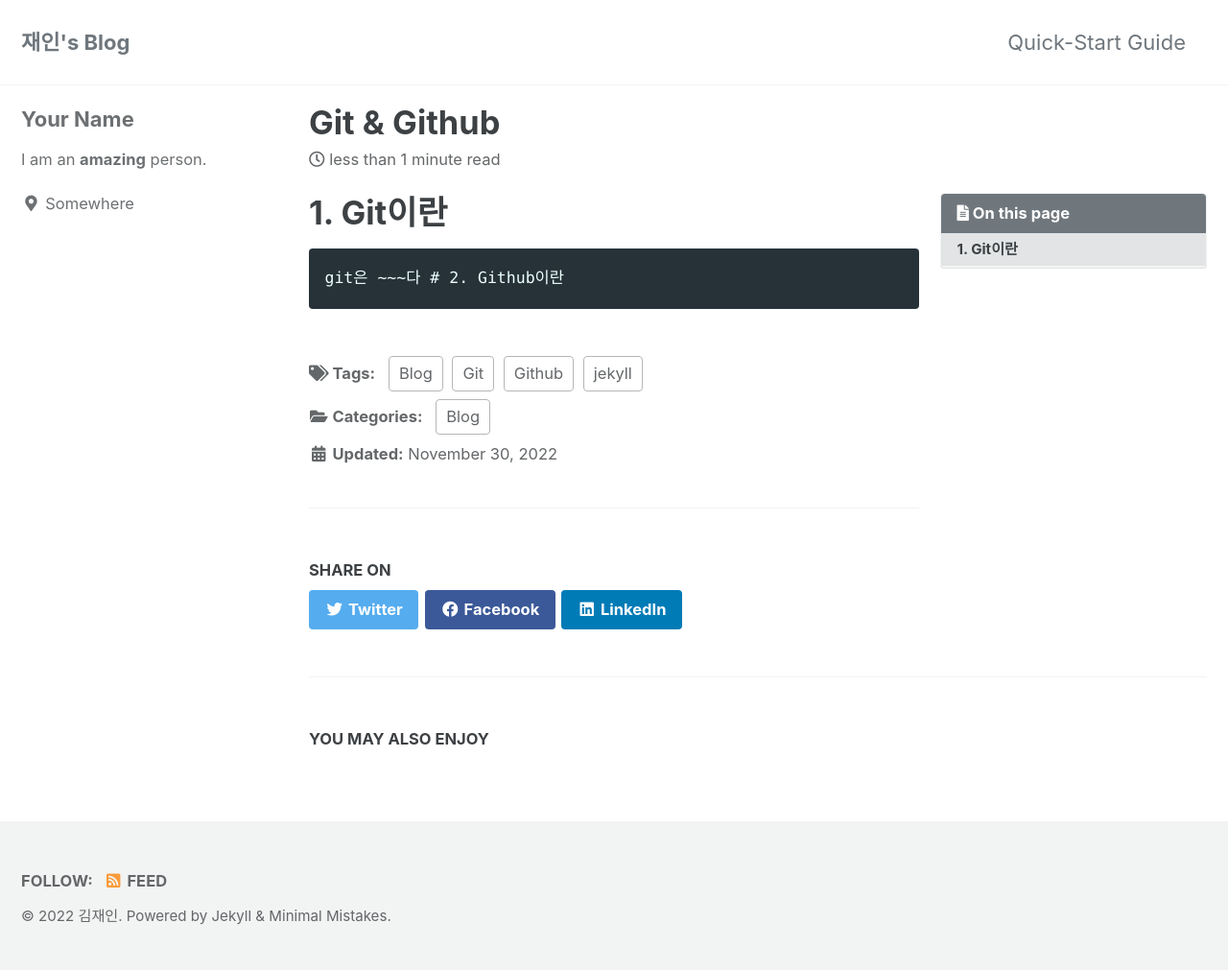
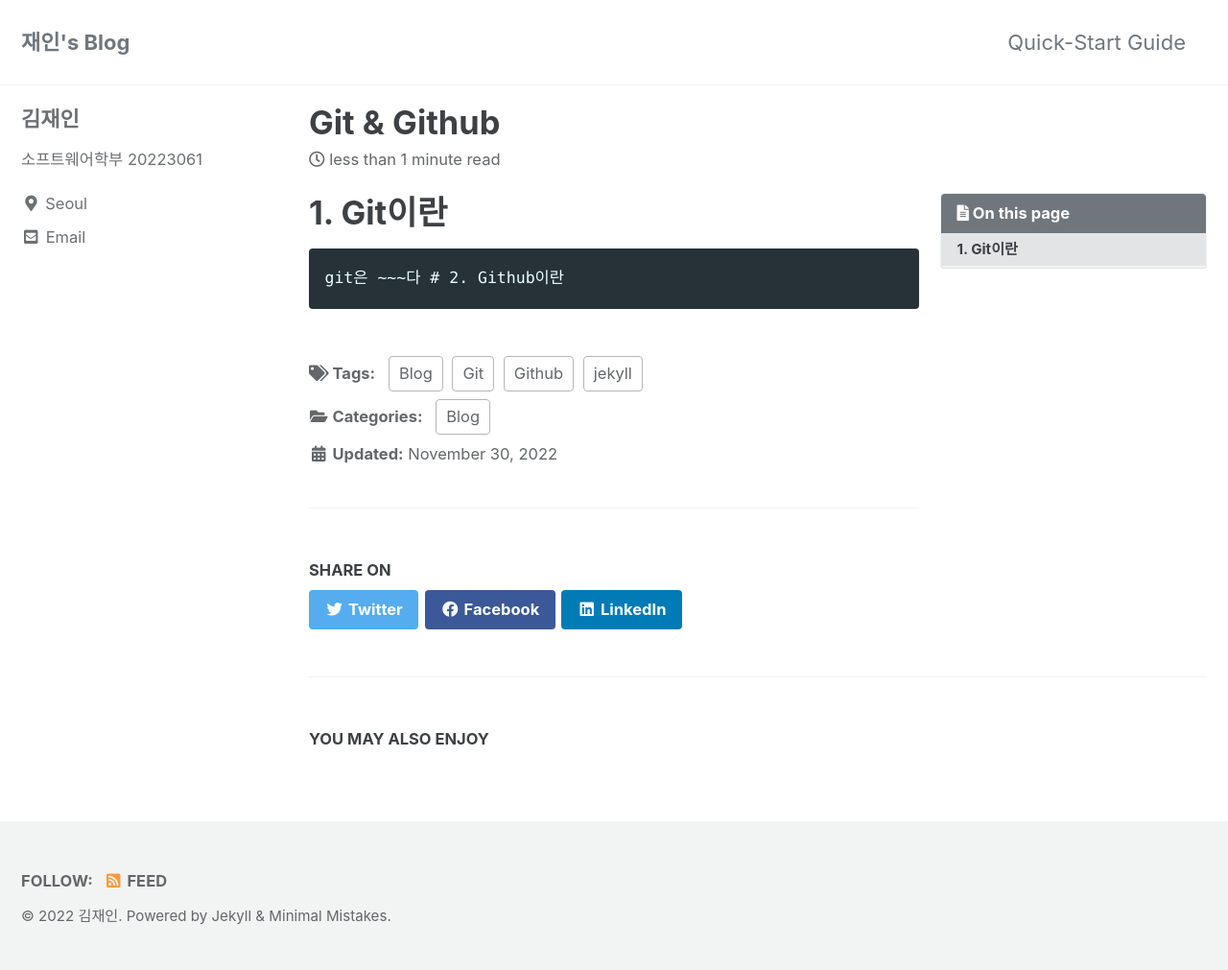
Before and after one commit to janeny117/1004jaein.github.io, a Jekyll site: the page built from _posts/2022-11-30-git&github.md, in a window 1280 px wide. Shown: the whole page at 96% size. Built offline with Jekyll 4.4.1, drawn with Linux system fonts in a browser that asks for light colours; cached includes are drawn as plain includes.

Commit message:
Update _config.yml

```diff
--- a/_config.yml
+++ b/_config.yml
@@ -104,15 +104,15 @@ analytics:
 
 # Site Author
 author:
-  name             : "Your Name"
+  name             : "김재인"
   avatar           : # path of avatar image, e.g. "/assets/images/bio-photo.jpg"
-  bio              : "I am an **amazing** person."
-  location         : "Somewhere"
+  bio              : "소프트웨어학부 20223061"
+  location         : "Seoul"
   email            :
   links:
     - label: "Email"
       icon: "fas fa-fw fa-envelope-square"
-      # url: "mailto:your.name@email.com"
+      url: "jsja031017@kookmin.ac.kr"
     - label: "Website"
       icon: "fas fa-fw fa-link"
       # url: "https://your-website.com"
```
